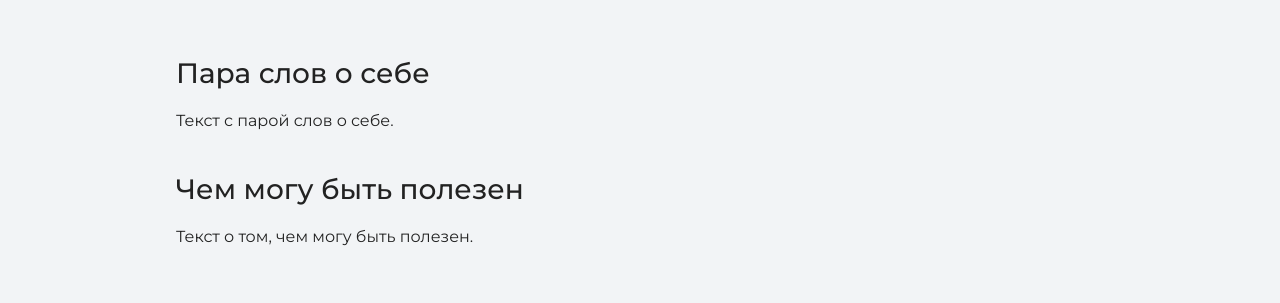
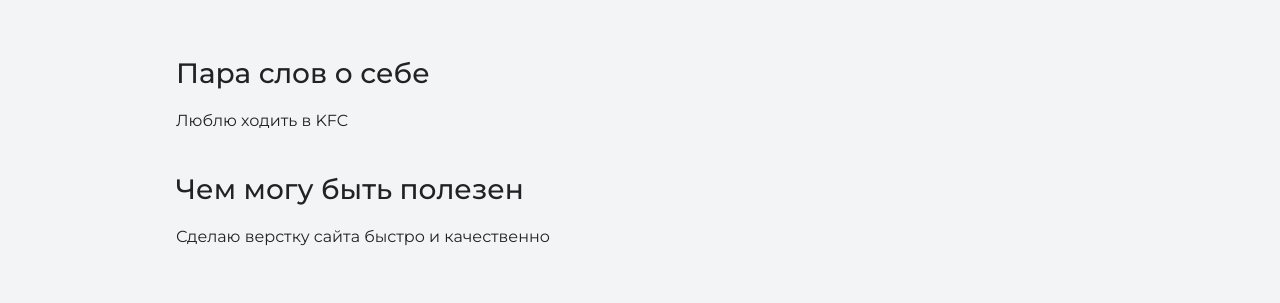
Before and after one commit to iPhone-cell/my-site, a plain HTML site: page index.html in a window 1280 px wide. Shown: the part 1119-1422 px from the top of the page. Drawn offline with nearby package versions, Linux system fonts and the light colour scheme.

Commit message:
Меняет текст на главной странице

```diff
--- a/index.html
+++ b/index.html
@@ -23,9 +23,9 @@
       <section class="intro">
         <h2 class="subheading">Давайте познакомимся</h2>
         <h3>Пара слов о себе</h3>
-        <p>Текст с парой слов о себе.</p>
+        <p>Люблю ходить в KFC</p>
         <h3>Чем могу быть полезен</h3>
-        <p>Текст о том, чем могу быть полезен.</p>
+        <p>Сделаю верстку сайта быстро и качественно</p>
       </section>
 
       <section class="portfolio">
```
